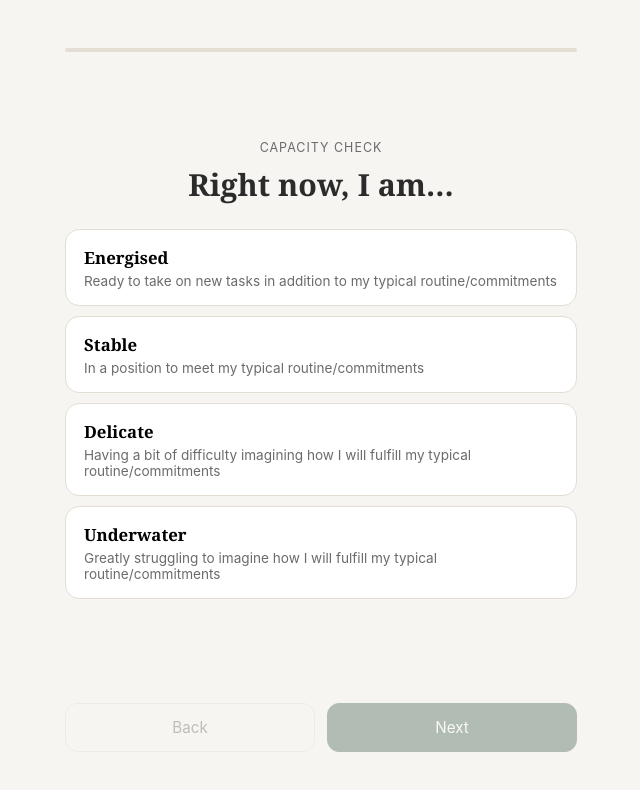
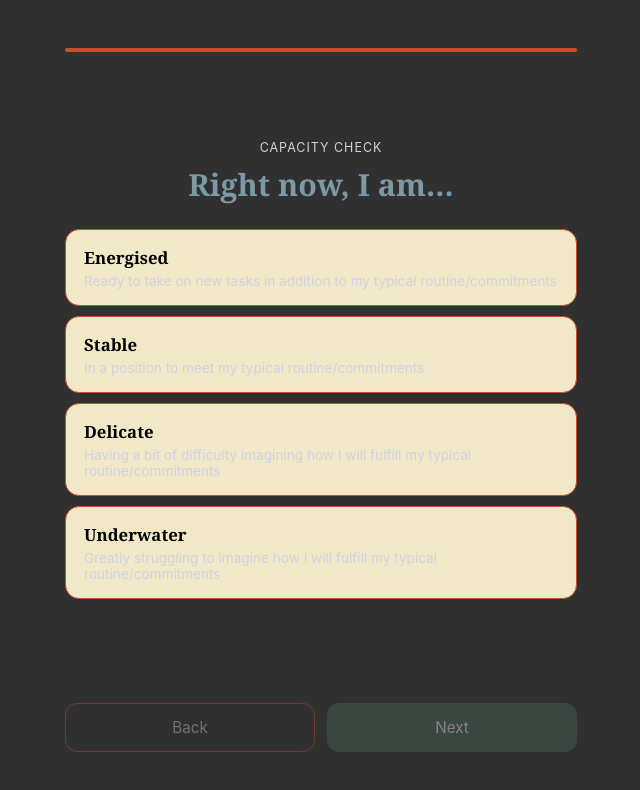
Before and after one commit to BlobGoblin66/capacity-checker, a React (Vite) app: page / in a window 1280 px wide. Shown: the top 790 px of the page, without its empty margins (319-959 px from the left). Built offline with nearby package versions, Linux system fonts and the light colour scheme.

Commit message:
COlour test index.css

```diff
--- a/src/index.css
+++ b/src/index.css
@@ -8,11 +8,11 @@
   --font-body: -apple-system, BlinkMacSystemFont, 'Segoe UI', sans-serif;
 
   /* Core palette */
-  --color-bg: #f7f5f2;          /* page background */
-  --color-surface: #ffffff;      /* cards / option backgrounds */
-  --color-ink: #2b2b2b;          /* main text */
-  --color-muted: #6b6b6b;        /* secondary text */
-  --color-border: #e3ddd4;       /* borders / dividers */
+  --color-bg: #303030;          /* page background */
+  --color-surface: #F1E8C7;      /* cards / option backgrounds */
+  --color-ink: #7D99A4;          /* main text */
+  --color-muted: #D1D0E2;        /* secondary text */
+  --color-border: #C54E2E;       /* borders / dividers */
 
   /* Accent (selection highlight, buttons, slider) */
   --color-accent: #4a6b5a;
```
